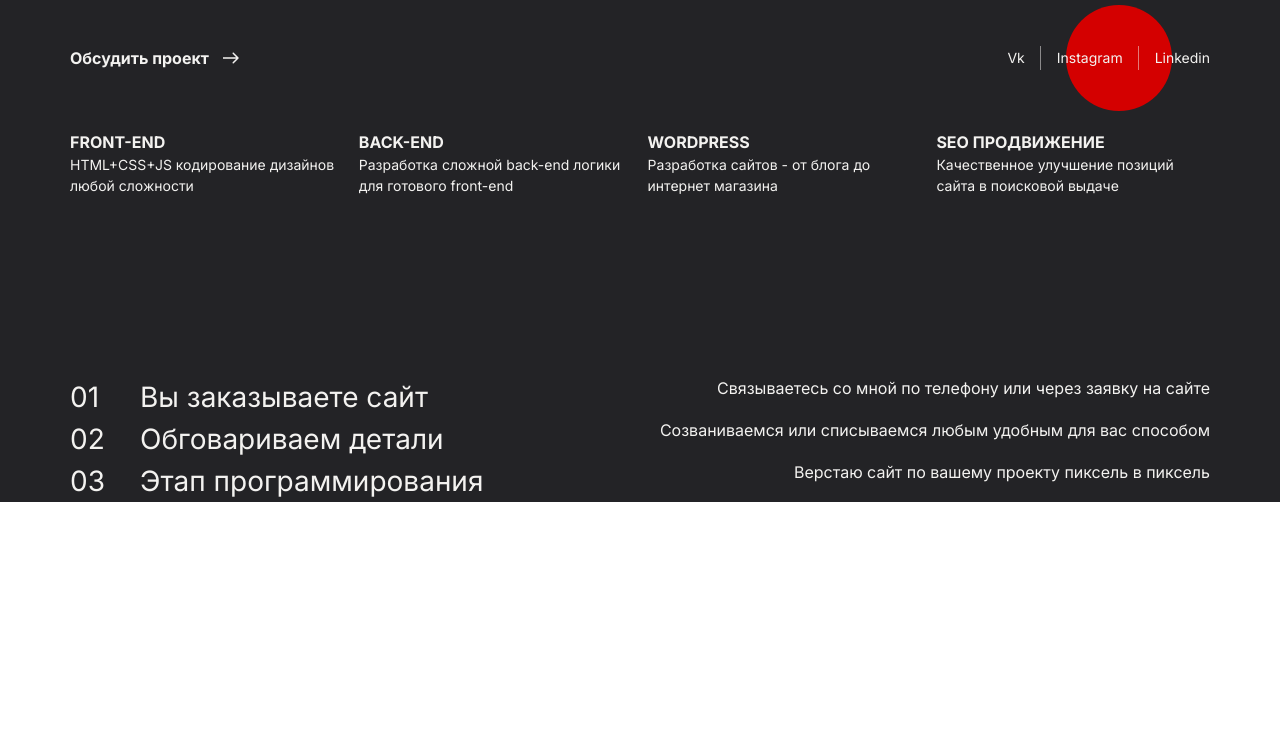
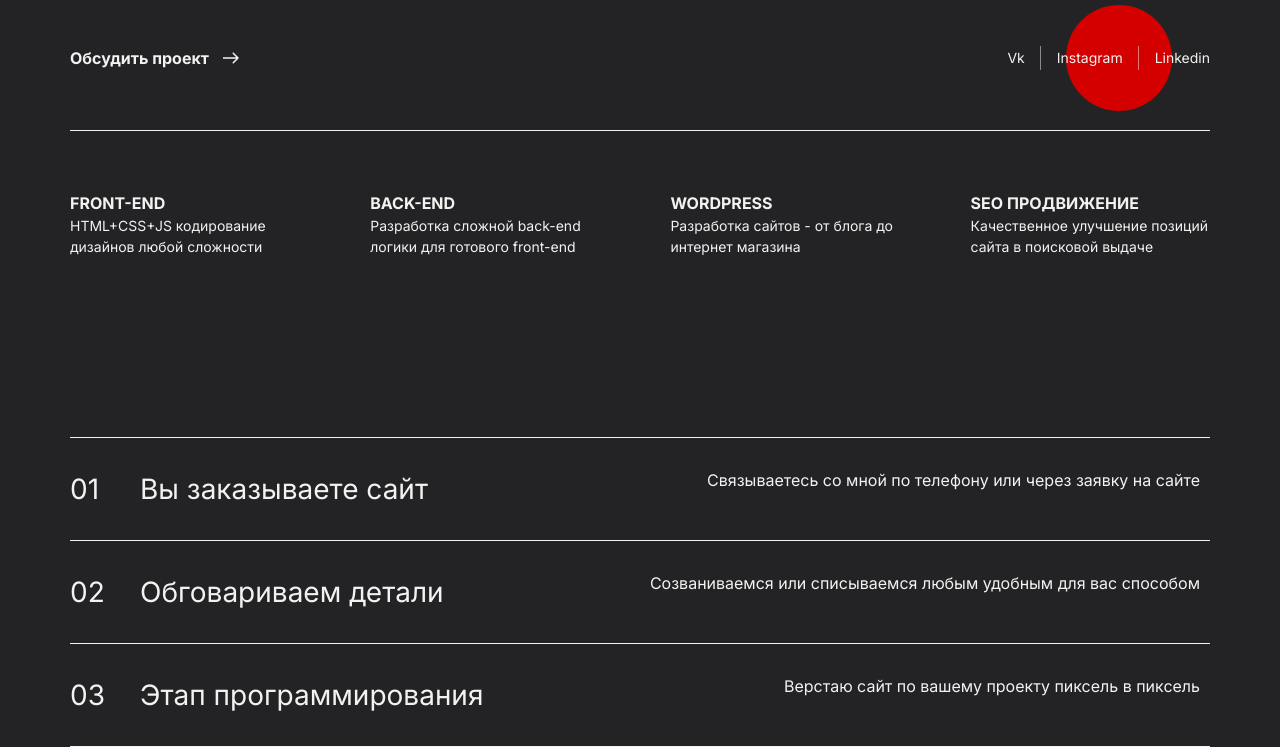
Before and after one commit to kazumi8/portfolio, a plain HTML site: page index.html in a window 1280 px wide. Shown: the part 764-1511 px from the top of the page. Before the commit the page ends 1266 px from the top, so only its background shows below. Drawn offline with Linux system fonts and the light colour scheme.

Commit message:
added borders to different blocks

```diff
--- a/css/style.css
+++ b/css/style.css
@@ -20,6 +20,15 @@ body {
     fill: #FFFFFF;
 }
 
+.dark .steps__list-item,
+.dark .social {
+    border-bottom: 1px solid #F3F2F0;
+}
+
+.dark .steps__list-item:first-child {
+    border-top: 1px solid #F3F2F0;
+}
+
 .light {
     background-color: #E5E5E5;
     color: #010101;
@@ -35,6 +44,15 @@ body {
 
 .light .svg-triangle path {
     fill: #D40000;
+}
+
+.light .steps__list-item,
+.dark .social {
+    border-bottom: 1px solid #F3F2F0;
+}
+
+.light .steps__list-item:first-child {
+    border-top: 1px solid #F3F2F0;
 }
 
 .h3 {
@@ -132,6 +150,10 @@ body {
     z-index: 4;
 }
 
+.container__social {
+    margin-bottom: 60px;
+}
+
 .social {
     display: flex;
     justify-content: space-between;
@@ -175,7 +197,7 @@ body {
 }
 
 .skill__list-item {
-    flex: 0 0 24%;
+    flex: 0 0 21%;
 }
 
 .skill__list-title {
@@ -204,14 +226,14 @@ body {
     display: flex;
    justify-content: space-between;
    position: relative;
-   padding-left: 70px;
+   padding: 30px 10px 30px 70px;
 }
 
 .steps__list-item::before {
     content: '';
     display: block;
     position: absolute;
-    top: 0;
+    top: calc(50% - 21px);
     left: 0;
     font-size: 28px;
     font-weight: 400;
```
